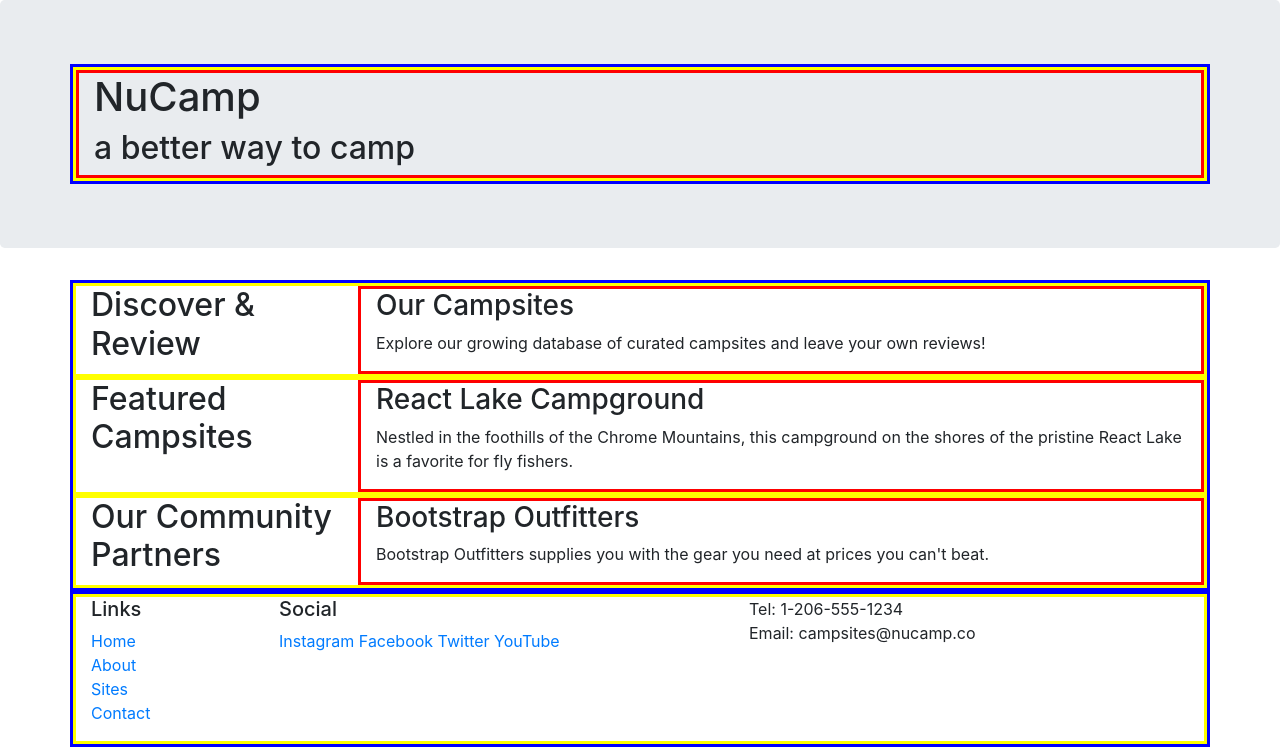
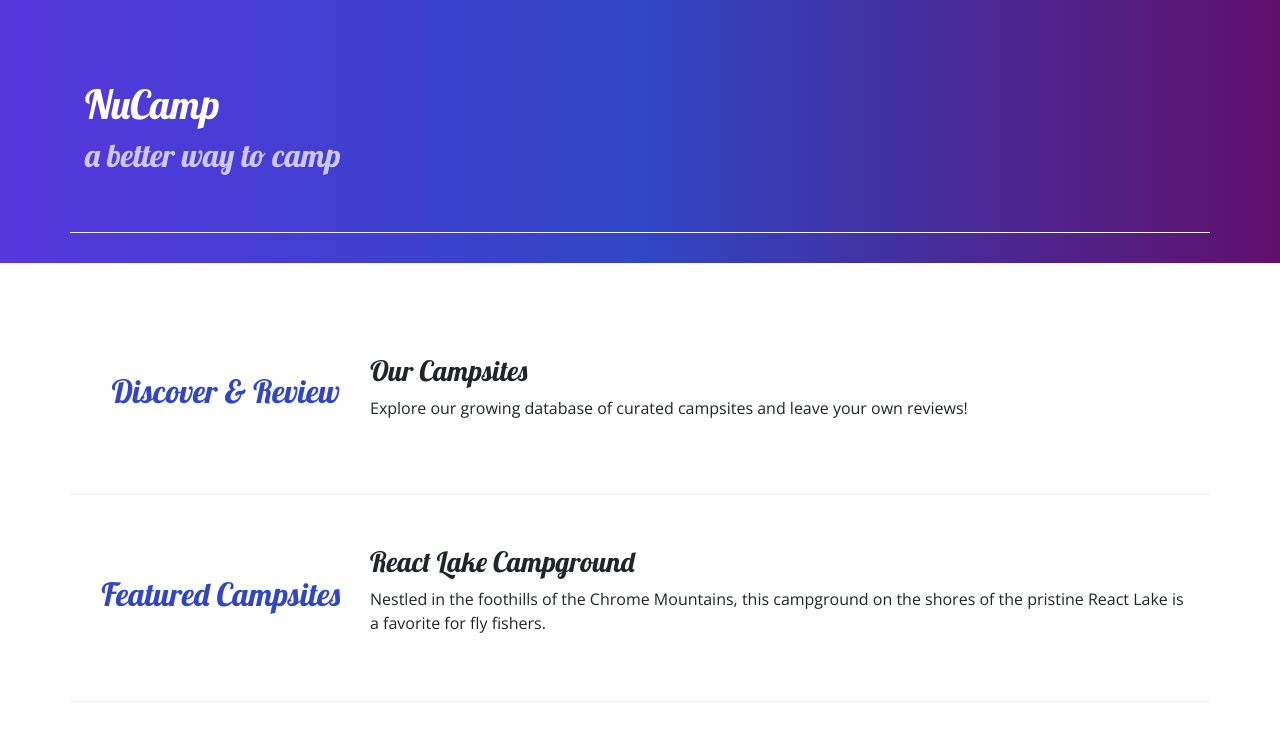
Before and after one commit to juanmriosv/FullStack-nuCamp, a website: page index.html in a window 1280 px wide. Shown: the top 756 px of the page. Drawn offline with nearby package versions, Linux system fonts and the light colour scheme.

Commit message:
custom css file

```diff
--- /dev/null
+++ b/css/styles.css
@@ -0,0 +1,30 @@
+body {
+    font-family: "Open Sans", sans-serif;
+}
+
+h1, h2, h3 {
+    font-family: "Lobster", cursive;
+}
+
+h2 {
+    color: #3046C5;
+}
+
+header h2 {
+    color: #CEC8FF;
+}
+footer {
+    background-image: linear-gradient(#CEC8FF, white);
+    padding: 20px 0;
+}
+.jumbotron {
+    padding: 30px;
+    background-image: linear-gradient(to right, #5637DD, #3046C5, #60106B);
+    color: white;
+}
+
+.row-content {
+    padding: 50px 0;
+    border-bottom: 1px ridge;
+    min-height: 200px;
+}
--- a/index.html
+++ b/index.html
@@ -9,26 +9,20 @@
     <!-- Bootstrap CSS -->
     <link rel="stylesheet" href="node_modules/bootstrap/dist/css/bootstrap.min.css" />
 
+    <!-- Additional CSS must be placed after Bootstrap CSS -->
+    <link rel="stylesheet" href="https://fonts.googleapis.com/css?family=Lobster|Open+Sans" />
+    <link rel="stylesheet" href="css/styles.css" />
+
     <title>Boostrap Excercise: Juan Manuel Rios Villanueva</title>
 
-    <style>
-        .container{
-            border: solid blue
-        }
-        .row{
-            border: solid yellow
-        }
-        .col{
-            border: solid red
-        }
-    </style>
+
 </head>
 
 <body>
 
-    <header class="jumbotron">
+    <header class="jumbotron jumbotron-fluid">
         <div class="container">
-            <div class="row">
+            <div class="row row-content">
                 <div class="col">
                     <h1>NuCamp</h1>
                     <h2>a better way to camp</h2>
@@ -38,9 +32,9 @@
     </header>
 
     <div class="container">
-        <div class="row">
+        <div class="row row-content align-items-center">
             <div class="col-sm-4 col-md-3">
-                <h2>Discover & Review</h2>
+                <h2 class="text-sm-right">Discover & Review</h2>
             </div>
             <div class="col">
                 <h3>Our Campsites</h3>
@@ -48,9 +42,9 @@
             </div>
         </div>
 
-        <div class="row">
+        <div class="row row-content align-items-center">
             <div class="col-sm-4 col-md-3">
-                <h2>Featured Campsites</h2>
+                <h2 class="text-sm-right">Featured Campsites</h2>
             </div>
             <div class="col">
                 <h3>React Lake Campground</h3>
@@ -58,9 +52,9 @@
    			</div>
         </div>
 
-        <div class="row">
+        <div class="row row-content align-items-center">
             <div class="col-sm-4 col-md-3">
-                <h2>Our Community Partners</h2>
+                <h2 class="text-sm-right">Our Community Partners</h2>
             </div>
             <div class="col">
                 <h3>Bootstrap Outfitters</h3>
@@ -71,7 +65,7 @@
 
     <footer>
         <div class="container">
-            <div class="row">
+            <div class="row row-content">
                 <div class="col-4 col-sm-2">
                     <h5>Links</h5>
             		<ul class="list-unstyled">
@@ -81,7 +75,7 @@
                         <li><a href="#">Contact</a></li>
                     </ul>
                 </div>
-                <div class="col-6 col-sm-5">
+                <div class="col-6 col-sm-5 text-center">
                 	<h5>Social</h5>
                     <a href="http://instagram.com/">Instagram</a>
                     <a href="http://facebook.com/">Facebook</a>
```
